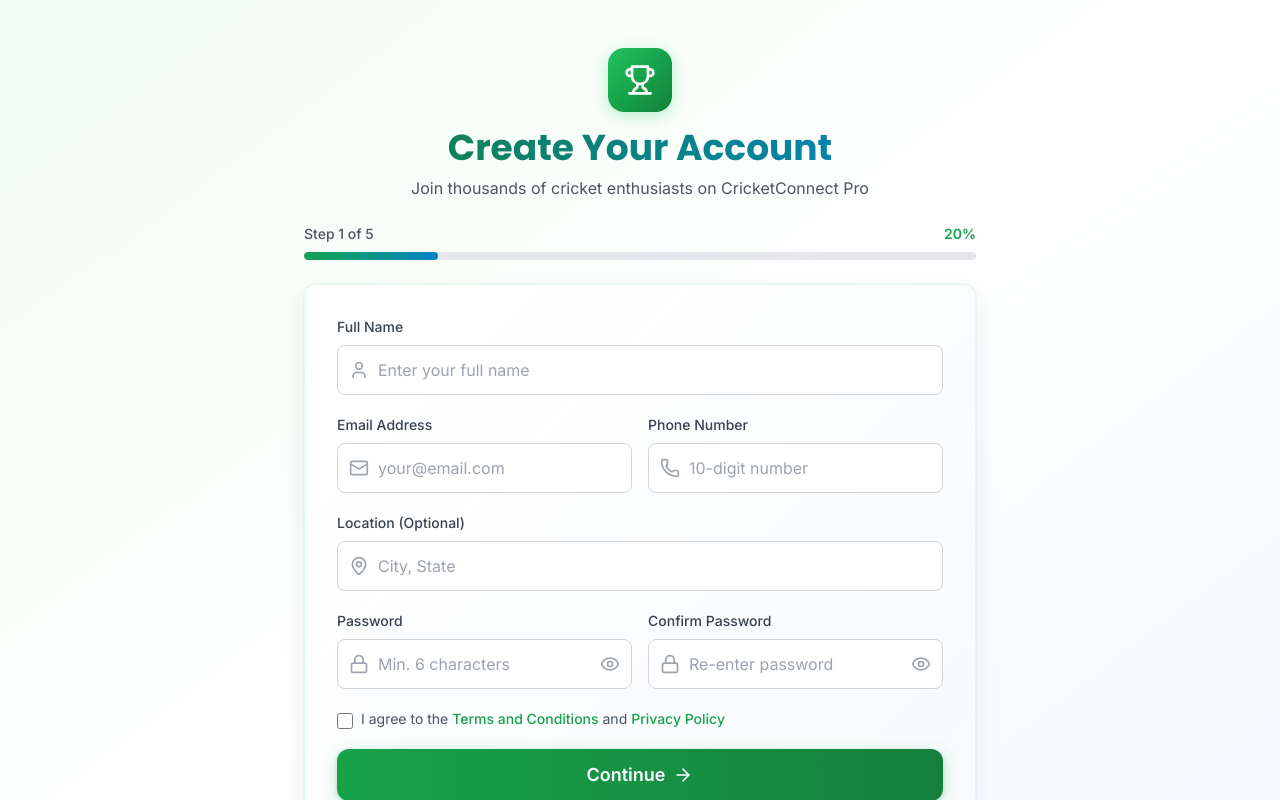
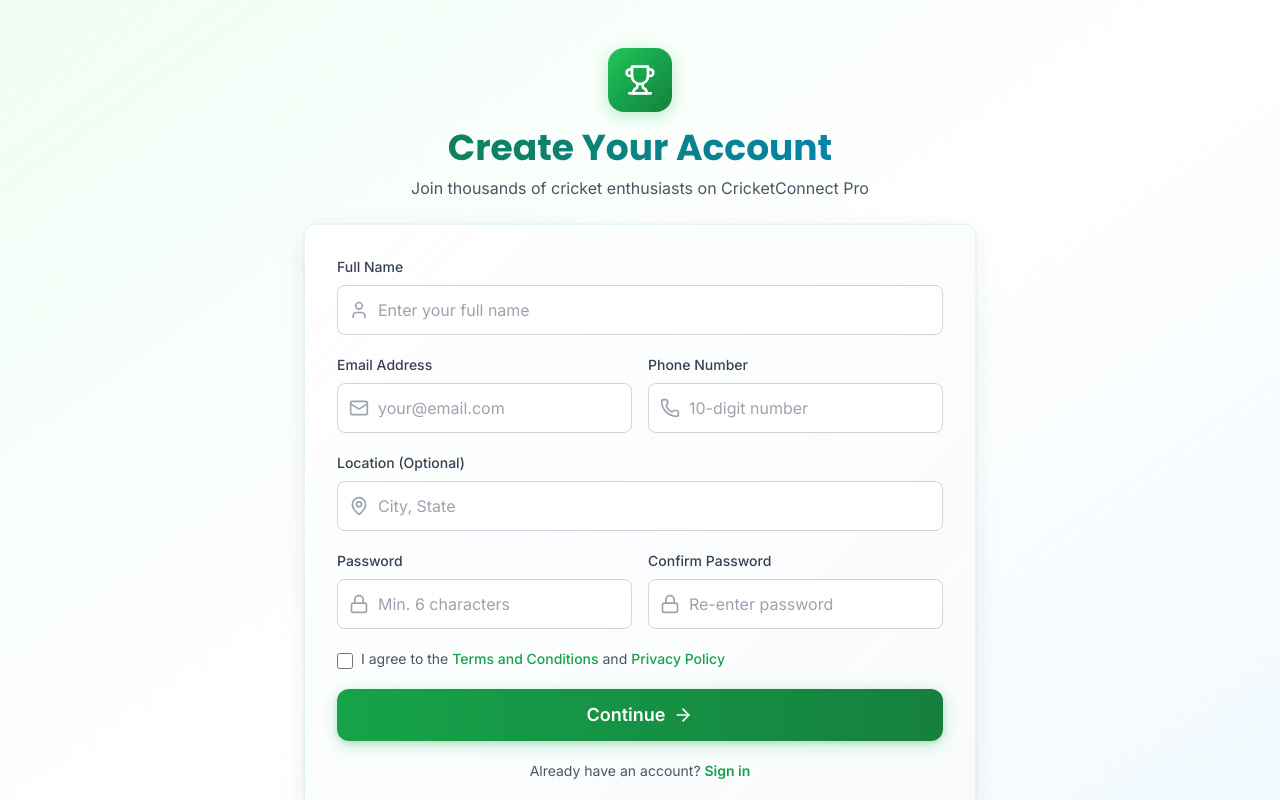
Before and after one commit to abhinavsai2006/CricketConnect-Pro, a React (Vite) app: page /signup in a window 1280 px wide. Shown: the top 800 px of the page. Built offline with nearby package versions, Linux system fonts and the light colour scheme; what @getmocha/users-service would draw is missing.

Commit message:
Fix duplicate code section in Signup form

```diff
--- a/src/react-app/pages/Signup.tsx
+++ b/src/react-app/pages/Signup.tsx
@@ -88,8 +88,16 @@ export default function Signup() {
       newErrors.phone = "Phone number must be 10 digits";
     }
 
-    if (!formData.dateOfBirth) {
-      newErrors.dateOfBirth = "Date of birth is required";
+    if (!formData.password) {
+      newErrors.password = "Password is required";
+    } else if (formData.password.length < 6) {
+      newErrors.password = "Password must be at least 6 characters";
+    }
+
+    if (!formData.confirmPassword) {
+      newErrors.confirmPassword = "Please confirm your password";
+    } else if (formData.password !== formData.confirmPassword) {
+      newErrors.confirmPassword = "Passwords do not match";
     }
 
     if (!agreeTerms) {
@@ -310,7 +318,8 @@ export default function Signup() {
           <p className="text-gray-600 text-sm sm:text-base">Join thousands of cricket enthusiasts on CricketConnect Pro</p>
         </div>
 
-        {/* Progress Bar */}
+        {/* Progress Bar - Hidden on first step */}
+        {currentStep !== 'email' && (
           <div className="mb-6">
             <div className="flex items-center justify-between mb-2 text-xs sm:text-sm">
               <span className="text-gray-600 font-medium">Step {['email', 'otp', 'password', 'profile', 'preferences'].indexOf(currentStep) + 1} of 5</span>
@@ -323,6 +332,7 @@ export default function Signup() {
               ></div>
             </div>
           </div>
+        )}
 
         {/* Signup Form */}
         <div className="cricket-card p-6 sm:p-8 scale-in">
@@ -433,23 +443,16 @@ export default function Signup() {
                 <div className="relative">
                   <Lock className="absolute left-3 top-1/2 transform -translate-y-1/2 text-gray-400 w-5 h-5" />
                   <input
-                    type={showPassword ? "text" : "password"}
+                    type="password"
                     id="password"
                     name="password"
                     value={formData.password}
                     onChange={handleChange}
-                    className={`w-full pl-10 pr-12 py-3 border ${
+                    className={`w-full pl-10 pr-4 py-3 border ${
                       errors.password ? 'border-red-500' : 'border-gray-300'
                     } rounded-lg focus:ring-2 focus:ring-cricket-green-500 focus:border-transparent transition-all duration-200`}
                     placeholder="Min. 6 characters"
                   />
-                  <button
-                    type="button"
-                    onClick={() => setShowPassword(!showPassword)}
-                    className="absolute right-3 top-1/2 transform -translate-y-1/2 text-gray-400 hover:text-gray-600"
-                  >
-                    {showPassword ? <EyeOff className="w-5 h-5" /> : <Eye className="w-5 h-5" />}
-                  </button>
                 </div>
                 {errors.password && (
                   <p className="mt-1 text-sm text-red-500">{errors.password}</p>
@@ -464,23 +467,16 @@ export default function Signup() {
                 <div className="relative">
                   <Lock className="absolute left-3 top-1/2 transform -translate-y-1/2 text-gray-400 w-5 h-5" />
                   <input
-                    type={showConfirmPassword ? "text" : "password"}
+                    type="password"
                     id="confirmPassword"
                     name="confirmPassword"
                     value={formData.confirmPassword}
                     onChange={handleChange}
-                    className={`w-full pl-10 pr-12 py-3 border ${
+                    className={`w-full pl-10 pr-4 py-3 border ${
                       errors.confirmPassword ? 'border-red-500' : 'border-gray-300'
                     } rounded-lg focus:ring-2 focus:ring-cricket-green-500 focus:border-transparent transition-all duration-200`}
                     placeholder="Re-enter password"
                   />
-                  <button
-                    type="button"
-                    onClick={() => setShowConfirmPassword(!showConfirmPassword)}
-                    className="absolute right-3 top-1/2 transform -translate-y-1/2 text-gray-400 hover:text-gray-600"
-                  >
-                    {showConfirmPassword ? <EyeOff className="w-5 h-5" /> : <Eye className="w-5 h-5" />}
-                  </button>
                 </div>
                 {errors.confirmPassword && (
                   <p className="mt-1 text-sm text-red-500">{errors.confirmPassword}</p>
```
Lines whose indentation alone changed are shown as unchanged.
